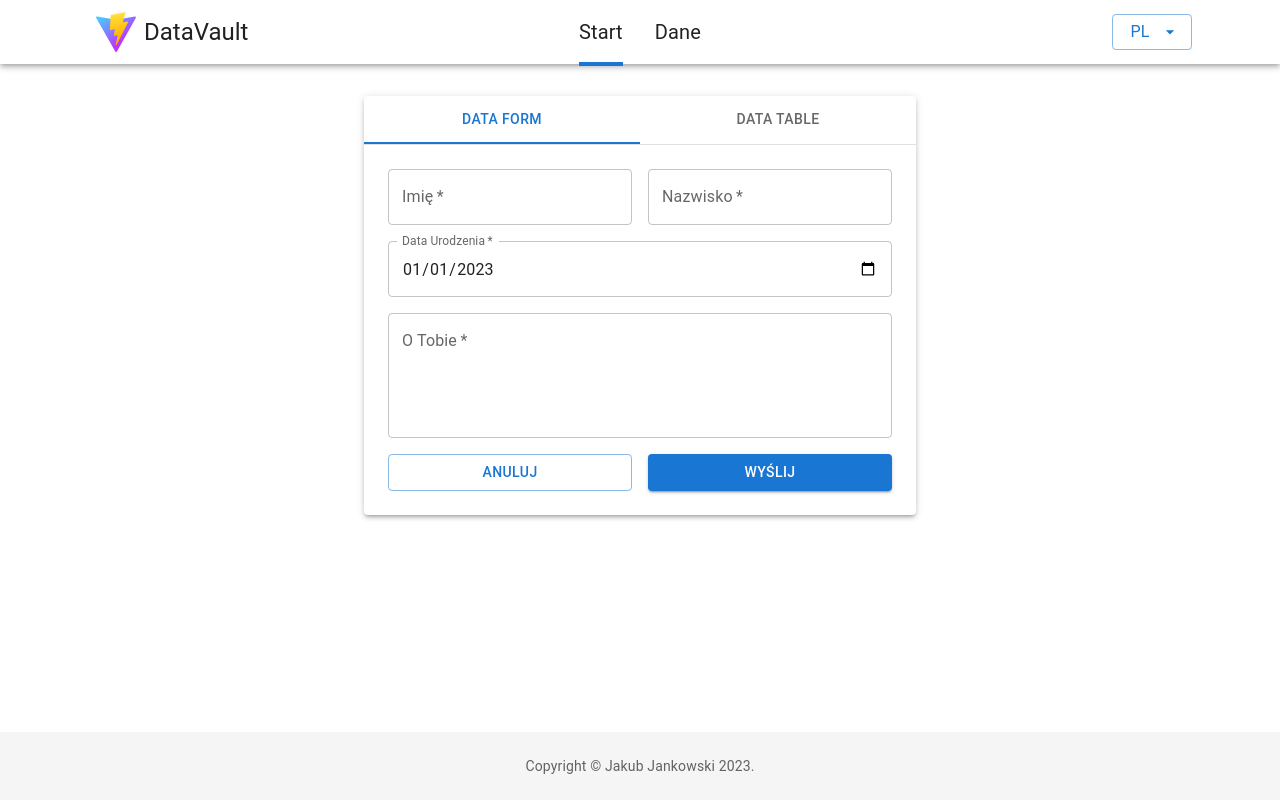
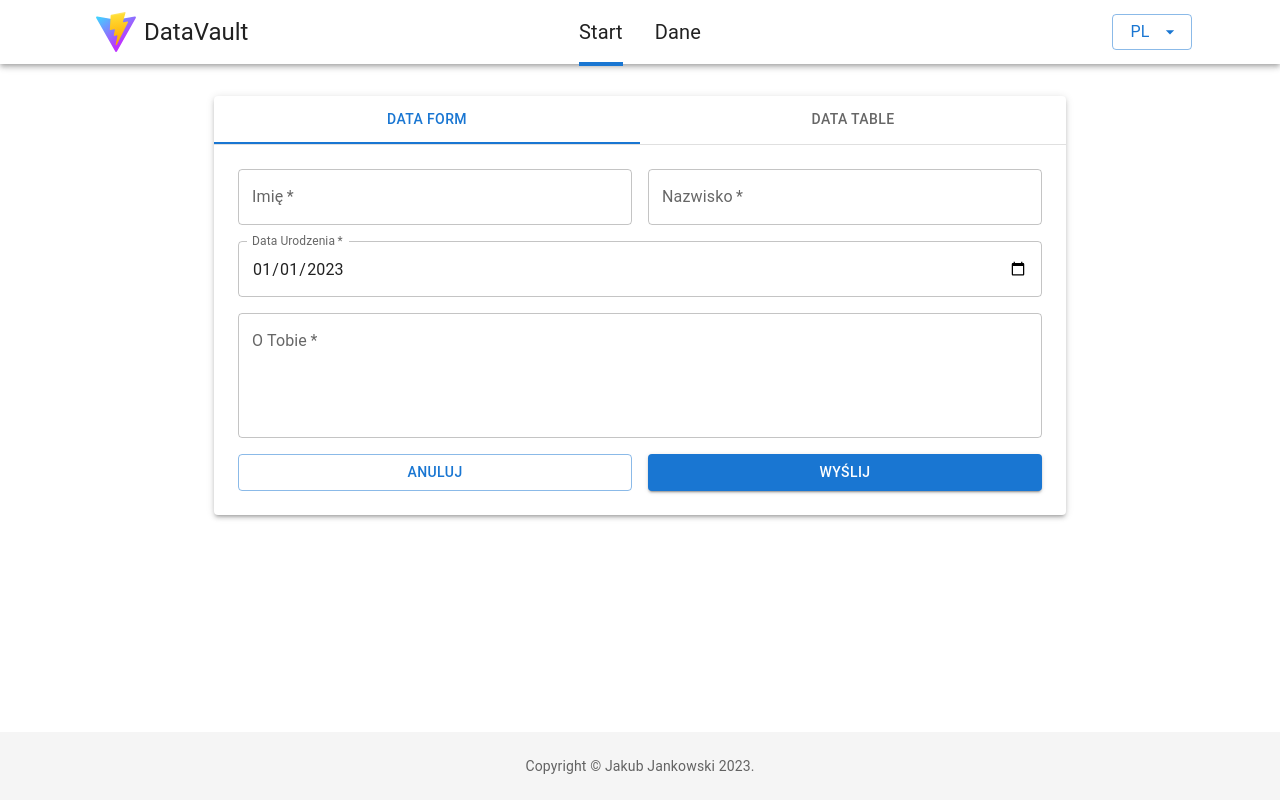
Before and after one commit to TheMankel/DataVault, a React (Vite) app: page / in a window 1280 px wide. Built offline with nearby package versions, Linux system fonts and the light colour scheme.

Commit message:
Update AppLayout.tsx

```diff
--- a/src/layouts/AppLayout.tsx
+++ b/src/layouts/AppLayout.tsx
@@ -13,7 +13,7 @@ const AppLayout = () => {
       }}>
       <Header />
       <CssBaseline />
-      <Container component='main' maxWidth='sm' sx={{ mt: 4 }}>
+      <Container component='main' maxWidth='md' sx={{ mt: 4 }}>
         <Outlet />
       </Container>
       <Footer />
```
